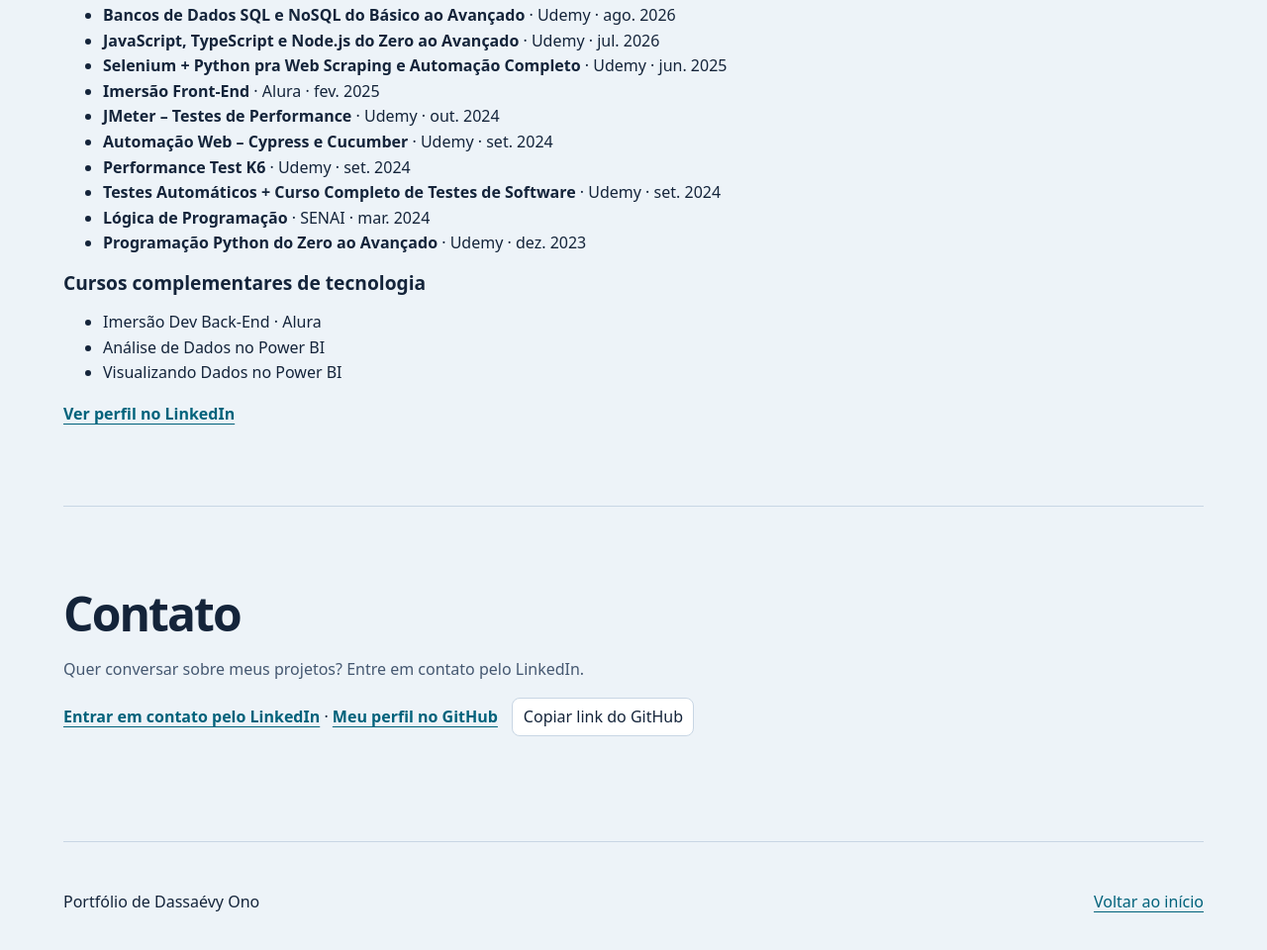
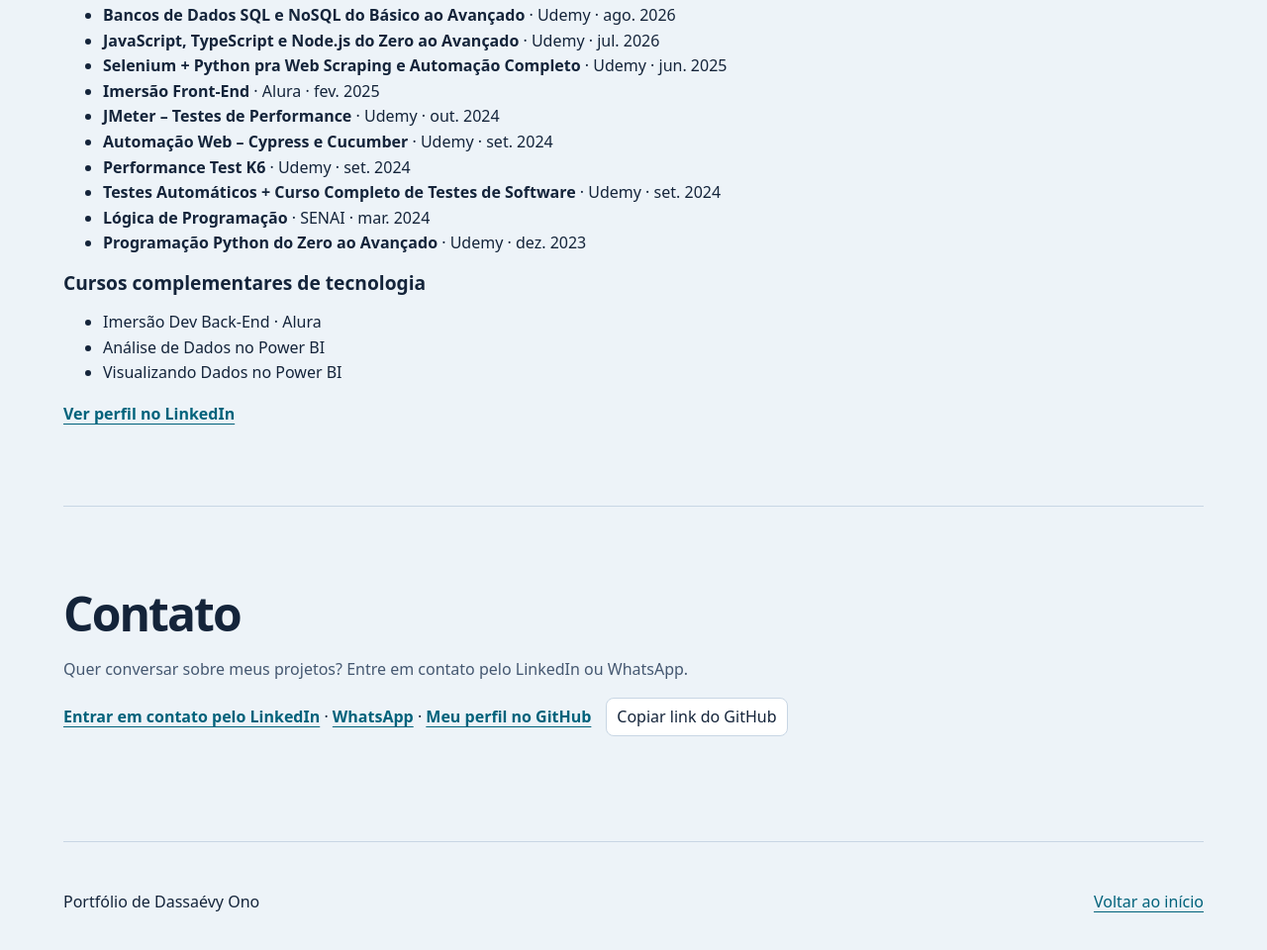
Before and after one commit to Dassaevy-Ono/meu-portfolio, a plain HTML site: page index.html in a window 1280 px wide. Shown: the part 2634-3594 px from the top of the page at 99% size. Drawn offline with Linux system fonts and the light colour scheme.

Commit message:
Adiciona WhatsApp à seção de contato

```diff
--- a/index.html
+++ b/index.html
@@ -182,8 +182,10 @@
     </section>
     <section class="contato" id="contato">
         <h2 data-en="Contact">Contato</h2>
-        <p data-en="Want to talk about my projects? Get in touch on LinkedIn.">Quer conversar sobre meus projetos? Entre em contato pelo LinkedIn.</p>
+        <p data-en="Want to talk about my projects? Get in touch on LinkedIn or WhatsApp.">Quer conversar sobre meus projetos? Entre em contato pelo LinkedIn ou WhatsApp.</p>
         <a class="link-projeto" href="https://www.linkedin.com/in/dassa%C3%A9vy-ono-498384221/" data-en="Contact on LinkedIn">Entrar em contato pelo LinkedIn</a>
+        <span aria-hidden="true"> · </span>
+        <a class="link-projeto" href="https://wa.me/5592986129883">WhatsApp</a>
         <span aria-hidden="true"> · </span>
         <a class="link-projeto" id="perfil" href="https://github.com/Dassaevy-Ono" data-en="My GitHub profile">
             Meu perfil no GitHub
```
